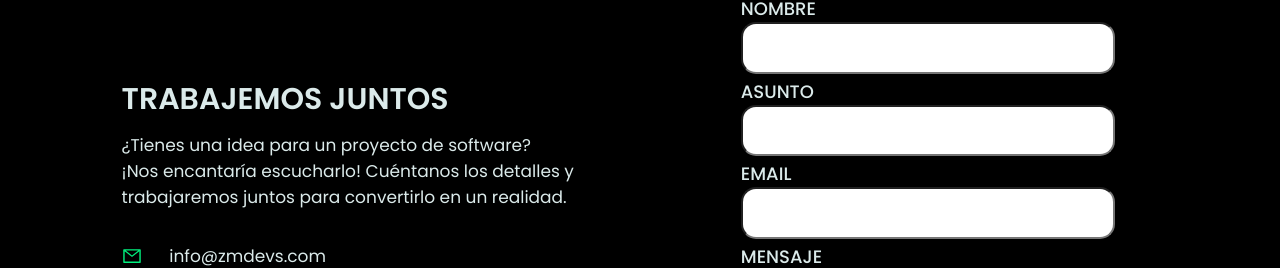
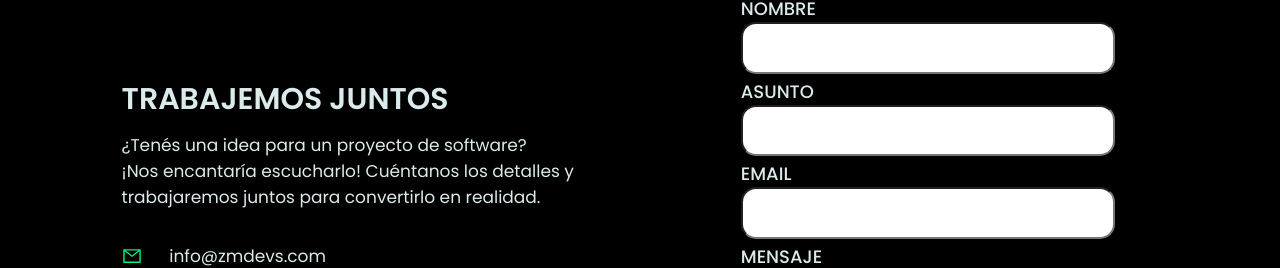
Before and after one commit to FranMack/ZMdevs, a React (Vite) app: page / in a window 1280 px wide. Shown: the part 3856-4124 px from the top of the page. Built offline with nearby package versions, Linux system fonts and the light colour scheme.

Commit message:
FEAT: cursor pointer in navbar

```diff
--- a/src/styles/components/_navbar.scss
+++ b/src/styles/components/_navbar.scss
@@ -24,6 +24,7 @@
     list-style: none;
     display: flex;
     justify-content: space-around;
+    li{cursor: pointer}
   }
 }
 
@@ -37,6 +38,7 @@
     object-fit: cover;
     object-position: center;
     opacity: 0.7;
+    cursor: pointer
 
   }
 }
@@ -56,6 +58,7 @@ li:hover {
 .navbar-logo-move {
   width: 15%;
   height: 100%;
+  cursor: pointer
 }
 
 
--- a/src/views/Contact.jsx
+++ b/src/views/Contact.jsx
@@ -64,9 +64,9 @@ function Contact({ refContact }) {
           <article className="contact-social-media">
             <h4 >TRABAJEMOS JUNTOS</h4>
             <p>
-              ¿Tienes una idea para un proyecto de software?<br/>¡Nos encantaría
+              ¿Tenés una idea para un proyecto de software?<br/>¡Nos encantaría
               escucharlo! Cuéntanos los detalles y trabajaremos juntos para
-              convertirlo en un realidad.
+              convertirlo en realidad.
             </p>
             <div className="social-media-icons">
               {socialMedia.map((media, i) => {
```
